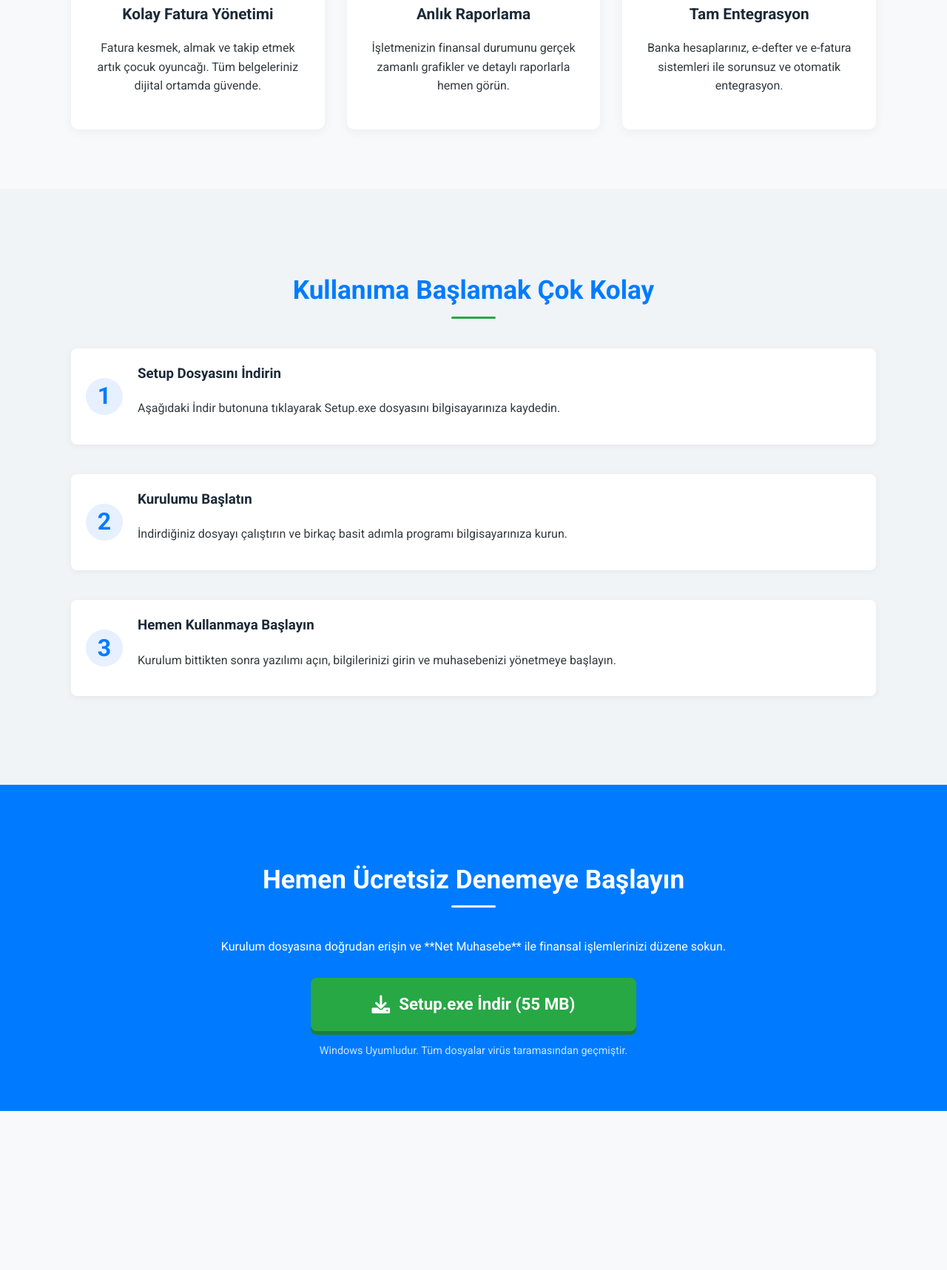
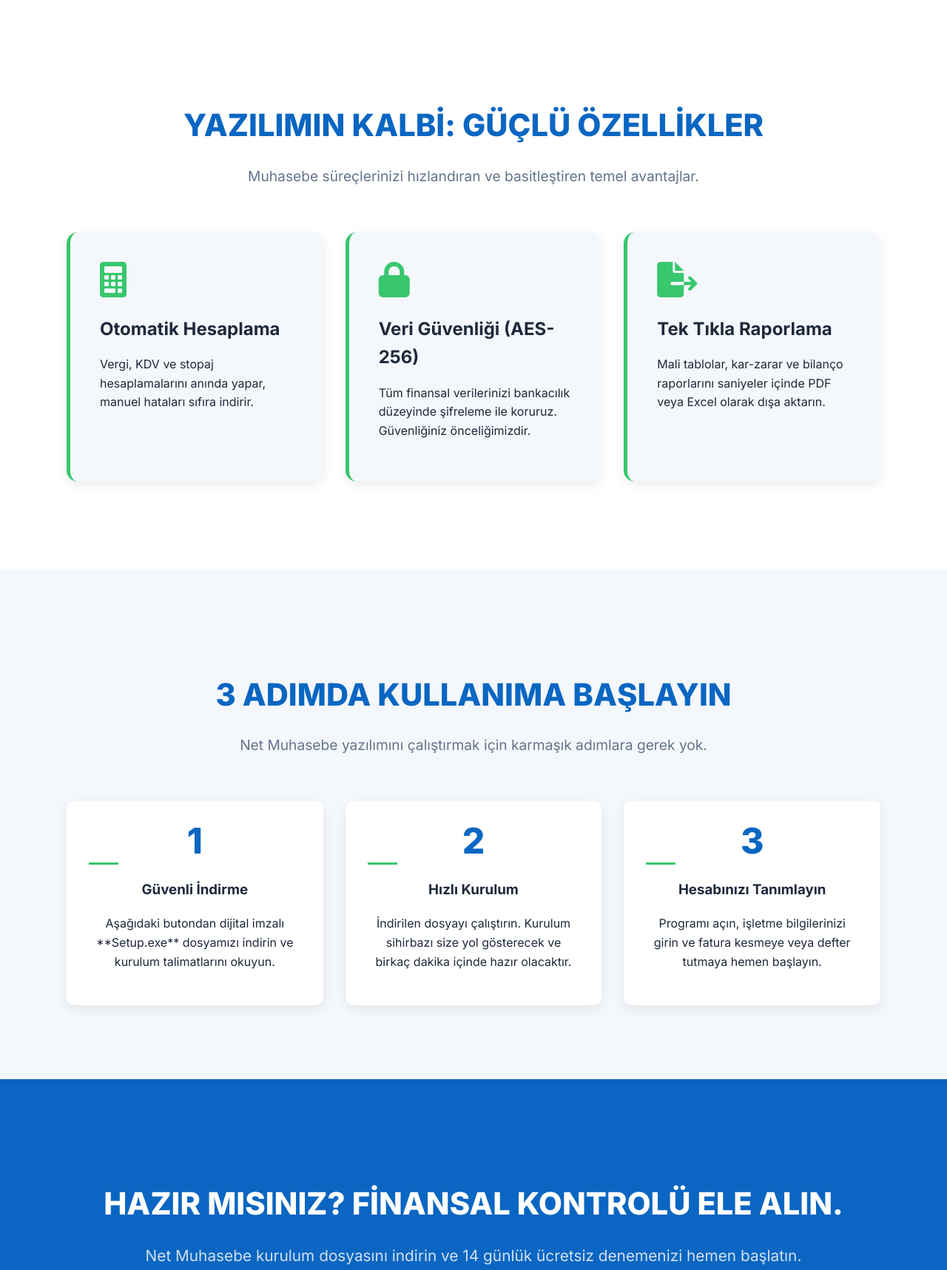
Before and after one commit to Adres1218/net-muhasabe-bilgasayar, a plain HTML site: page index.html in a window 1280 px wide. Shown: the part 794-2511 px from the top of the page at 74% size. Before the commit the page ends 2296 px from the top, so only its background shows below. Drawn offline with Linux system fonts and the light colour scheme.

Commit message:
Add files via upload

```diff
--- a/index.html
+++ b/index.html
@@ -4,264 +4,324 @@
     <meta charset="UTF-8">
     <meta name="viewport" content="width=device-width, initial-scale=1.0">
     <title>Net Muhasebe - Akıllı Muhasebe Çözümleri</title>
-    <link href="https://fonts.googleapis.com/css2?family=Roboto:wght@300;400;500;700&display=swap" rel="stylesheet">
+    <link href="https://fonts.googleapis.com/css2?family=Inter:wght@300;400;600;700;800&display=swap" rel="stylesheet">
     <link rel="stylesheet" href="https://cdnjs.cloudflare.com/ajax/libs/font-awesome/6.0.0-beta3/css/all.min.css">
     <style>
-        /* Ana Stil Ayarları */
+        /* Renkler ve Global Ayarlar */
         :root {
-            --primary-color: #007bff; /* Kurumsal Mavi */
-            --secondary-color: #28a745; /* Yeşil Vurgu */
-            --background-color: #f8f9fa; /* Açık Gri Arka Plan */
-            --text-color: #343a40; /* Koyu Gri Metin */
-            --dark-color: #1c2a38;
+            --primary-blue: #0A66C2; /* LinkedIn Mavisi, Kurumsal Güç */
+            --secondary-green: #38C76D; /* Canlı Yeşil, Başarı ve İndirme Vurgusu */
+            --light-bg: #F4F7FB; /* Çok Açık Gri/Mavi Arka Plan */
+            --dark-text: #1E293B; /* Koyu Gri Metin */
+            --shadow-light: 0 5px 15px rgba(0, 0, 0, 0.08);
+            --shadow-heavy: 0 10px 30px rgba(0, 0, 0, 0.15);
         }
 
         body {
-            font-family: 'Roboto', sans-serif;
-            background-color: var(--background-color);
-            color: var(--text-color);
+            font-family: 'Inter', sans-serif;
+            background-color: var(--light-bg);
+            color: var(--dark-text);
             margin: 0;
             padding: 0;
             line-height: 1.6;
+            scroll-behavior: smooth;
         }
 
         .container {
-            width: 85%;
-            max-width: 1200px;
+            width: 90%;
+            max-width: 1100px;
             margin: 0 auto;
             padding: 20px 0;
         }
 
-        /* Başlık (Hero) Bölümü */
-        #hero {
-            background-color: var(--dark-color);
-            color: white;
+        /* Başlık ve Bölüm Başlıkları */
+        section {
             padding: 80px 0;
             text-align: center;
         }
 
+        section h2 {
+            font-size: 2.6em;
+            font-weight: 800;
+            color: var(--primary-blue);
+            margin-bottom: 20px;
+            text-transform: uppercase;
+        }
+
+        .subtitle {
+            font-size: 1.2em;
+            color: #64748B;
+            margin-bottom: 60px;
+        }
+
+        /* --- HERO BÖLÜMÜ --- */
+        #hero {
+            background: linear-gradient(135deg, var(--primary-blue) 0%, #004d99 100%); /* Dinamik Arka Plan */
+            color: white;
+            padding: 120px 0;
+            text-align: left;
+            position: relative;
+            overflow: hidden;
+            border-bottom-left-radius: 50px;
+            border-bottom-right-radius: 50px;
+        }
+
+        #hero .container {
+            display: flex;
+            align-items: center;
+            justify-content: space-between;
+        }
+
+        .hero-text {
+            max-width: 50%;
+            padding-right: 40px;
+        }
+
         #hero h1 {
-            font-size: 3em;
-            font-weight: 700;
-            margin-bottom: 10px;
+            font-size: 3.5em;
+            font-weight: 800;
+            margin-bottom: 15px;
+            line-height: 1.2;
         }
 
         #hero p {
-            font-size: 1.2em;
+            font-size: 1.4em;
             font-weight: 300;
             margin-bottom: 40px;
-            color: #ccc;
+            color: #D3E0F0;
         }
 
-        /* Genel Bölüm Stilleri */
-        section {
-            padding: 60px 0;
-            text-align: center;
+        .hero-visual {
+            max-width: 45%;
+            height: 300px;
+            background-color: #0056b3;
+            border-radius: 15px;
+            box-shadow: var(--shadow-heavy);
+            display: flex;
+            align-items: center;
+            justify-content: center;
+            font-size: 4em;
+            color: white;
         }
 
-        section h2 {
-            font-size: 2.2em;
-            color: var(--primary-color);
-            margin-bottom: 40px;
-            position: relative;
-            padding-bottom: 10px;
+        /* --- ÖZELLİKLER BÖLÜMÜ --- */
+        #features {
+            background-color: white;
+            padding: 100px 0;
         }
 
-        section h2::after {
-            content: '';
-            width: 60px;
-            height: 3px;
-            background-color: var(--secondary-color);
-            position: absolute;
-            bottom: 0;
-            left: 50%;
-            transform: translateX(-50%);
-            border-radius: 2px;
-        }
-
-        /* Özellikler Bölümü */
         .features-grid {
-            display: flex;
-            justify-content: space-around;
+            display: grid;
+            grid-template-columns: repeat(auto-fit, minmax(300px, 1fr));
             gap: 30px;
-            margin-top: 40px;
-            flex-wrap: wrap;
         }
 
         .feature-item {
-            flex: 1;
-            min-width: 250px;
-            background: white;
-            padding: 30px;
-            border-radius: 10px;
-            box-shadow: 0 4px 15px rgba(0, 0, 0, 0.05);
-            transition: transform 0.3s;
-            border-top: 5px solid var(--primary-color);
+            background: var(--light-bg);
+            padding: 40px;
+            border-radius: 15px;
+            box-shadow: var(--shadow-light);
+            transition: all 0.3s ease;
+            text-align: left;
+            border-left: 5px solid var(--secondary-green);
         }
 
         .feature-item:hover {
-            transform: translateY(-5px);
+            transform: translateY(-8px) scale(1.02);
+            box-shadow: var(--shadow-heavy);
         }
 
         .feature-item i {
-            font-size: 2.5em;
-            color: var(--secondary-color);
+            font-size: 3em;
+            color: var(--secondary-green);
+            margin-bottom: 15px;
+            display: block;
+        }
+
+        .feature-item h3 {
+            color: var(--dark-text);
+            font-size: 1.5em;
+            margin-bottom: 10px;
+            font-weight: 700;
+        }
+
+        /* --- NASIL ÇALIŞIR BÖLÜMÜ --- */
+        #how-it-works {
+            background-color: var(--light-bg);
+        }
+
+        .works-grid {
+            display: flex;
+            justify-content: space-between;
+            gap: 30px;
+        }
+
+        .how-it-works-step {
+            flex: 1;
+            padding: 30px;
+            background: white;
+            border-radius: 10px;
+            box-shadow: var(--shadow-light);
+            position: relative;
+            z-index: 1;
+        }
+
+        .step-number {
+            font-size: 3em;
+            font-weight: 800;
+            color: var(--primary-blue);
+            line-height: 1;
             margin-bottom: 15px;
         }
 
-        .feature-item h3 {
-            color: var(--dark-color);
-            font-size: 1.3em;
-            margin-bottom: 10px;
+        .step-number::after {
+            content: '';
+            display: block;
+            width: 40px;
+            height: 3px;
+            background-color: var(--secondary-green);
+            margin-top: 5px;
         }
 
-        /* Nasıl Çalışır Bölümü */
-        .how-it-works-step {
-            display: flex;
-            align-items: center;
-            text-align: left;
-            margin-bottom: 40px;
-            padding: 20px;
-            background: white;
-            border-radius: 8px;
-            box-shadow: 0 2px 10px rgba(0, 0, 0, 0.05);
-        }
-
-        .step-number {
-            font-size: 2em;
-            font-weight: 700;
-            color: var(--primary-color);
-            margin-right: 20px;
-            background: #e6f0ff;
-            border-radius: 50%;
-            width: 50px;
-            height: 50px;
-            display: flex;
-            align-items: center;
-            justify-content: center;
-        }
-
-        .step-content h3 {
-            color: var(--dark-color);
-            margin-top: 0;
-        }
-
-        /* İndirme Bölümü (CTA) */
+        /* --- İNDİRME BÖLÜMÜ (CTA) --- */
         #download {
-            background-color: var(--primary-color);
-            color: white;
-            padding: 50px 0;
+            background-color: var(--primary-blue);
+            padding: 80px 0;
         }
 
         #download h2 {
             color: white;
+            margin-bottom: 10px;
         }
 
-        #download h2::after {
-            background-color: white;
+        #download p {
+            font-size: 1.3em;
+            color: #D3E0F0;
+            margin-bottom: 40px;
         }
 
-        /* İndirme Butonu: Üç boyutlu his ve dinamik animasyon */
+        /* İndirme Butonu: EN EFSANEVİ HALİ */
         .download-btn {
-            display: flex;
+            display: inline-flex;
             align-items: center;
             justify-content: center;
-            margin: 30px auto 0;
-            max-width: 350px;
-            padding: 18px 45px;
-            background-color: var(--secondary-color); /* Yeşil */
+            padding: 20px 60px;
+            background: var(--secondary-green);
             color: white;
             text-decoration: none;
-            border-radius: 8px;
-            font-size: 1.4em;
-            font-weight: 700;
-            transition: all 0.2s ease;
-            box-shadow: 0 5px 0 0 #1e7e34; /* Koyu Yeşil 3D gölge */
-            border: none;
+            border-radius: 50px;
+            font-size: 1.6em;
+            font-weight: 800;
+            transition: all 0.3s cubic-bezier(0.25, 0.8, 0.25, 1);
+            box-shadow: 0 8px 20px rgba(56, 199, 109, 0.5); /* Yeşil Parlama */
+            border: 3px solid white;
+            text-transform: uppercase;
         }
 
         .download-btn i {
-            margin-right: 12px;
-            font-size: 1.1em;
+            margin-right: 15px;
+            font-size: 1.3em;
+            animation: pulse 1.5s infinite; /* İkonu titreştirme */
         }
 
         .download-btn:hover {
-            background-color: #1e7e34;
-            box-shadow: 0 3px 0 0 #135223;
-            transform: translateY(2px);
+            background-color: #218c4e;
+            transform: translateY(-5px) scale(1.05);
+            box-shadow: 0 12px 30px rgba(56, 199, 109, 0.8);
         }
 
         .download-info {
-            font-size: 0.9em;
-            margin-top: 15px;
-            opacity: 0.8;
+            font-size: 1em;
+            margin-top: 30px;
+            opacity: 0.9;
+            color: #D3E0F0;
         }
+
+        /* Animasyonlar */
+        @keyframes pulse {
+            0% { transform: scale(1); }
+            50% { transform: scale(1.1); }
+            100% { transform: scale(1); }
+        }
+
+        /* Mobil Duyarlılık */
+        @media (max-width: 768px) {
+            #hero .container { flex-direction: column; text-align: center; }
+            .hero-text, .hero-visual { max-width: 100%; padding: 0; }
+            .hero-visual { margin-top: 40px; }
+            .works-grid { flex-direction: column; }
+            #hero h1 { font-size: 2.5em; }
+            .download-btn { font-size: 1.4em; padding: 15px 40px; }
+        }
+
     </style>
 </head>
 <body>
 
     <header id="hero">
         <div class="container">
-            <h1>Net Muhasebe: Finansal Zekanın Yeni Adresi</h1>
-            <p>Küçük ve orta ölçekli işletmeler için akıllı, hızlı ve kullanımı kolay muhasebe yazılımı.</p>
+            <div class="hero-text">
+                <h1>Net Muhasebe:<br>Finansal Başlangıcınız</h1>
+                <p>Karmaşık defter tutmayı unutun. İşletmenizi büyütmek için gereken tüm akıllı özellikler tek bir yazılımda.</p>
                 <a href="#download" class="download-btn">
                     <i class="fas fa-arrow-alt-circle-down"></i>
-                Hemen İndirmeye Başla
+                    HEMEN İNDİR
                 </a>
+            </div>
+            <div class="hero-visual">
+                <i class="fas fa-tachometer-alt"></i> </div>
         </div>
     </header>
 
     <section id="features">
         <div class="container">
-            <h2>Neden Net Muhasebe? Güçlü Özellikler</h2>
+            <h2>Yazılımın Kalbi: Güçlü Özellikler</h2>
+            <p class="subtitle">Muhasebe süreçlerinizi hızlandıran ve basitleştiren temel avantajlar.</p>
             <div class="features-grid">
 
                 <div class="feature-item">
-                    <i class="fas fa-file-invoice-dollar"></i>
-                    <h3>Kolay Fatura Yönetimi</h3>
-                    <p>Fatura kesmek, almak ve takip etmek artık çocuk oyuncağı. Tüm belgeleriniz dijital ortamda güvende.</p>
+                    <i class="fas fa-calculator"></i>
+                    <h3>Otomatik Hesaplama</h3>
+                    <p>Vergi, KDV ve stopaj hesaplamalarını anında yapar, manuel hataları sıfıra indirir.</p>
                 </div>
 
                 <div class="feature-item">
-                    <i class="fas fa-chart-line"></i>
-                    <h3>Anlık Raporlama</h3>
-                    <p>İşletmenizin finansal durumunu gerçek zamanlı grafikler ve detaylı raporlarla hemen görün.</p>
+                    <i class="fas fa-lock"></i>
+                    <h3>Veri Güvenliği (AES-256)</h3>
+                    <p>Tüm finansal verilerinizi bankacılık düzeyinde şifreleme ile koruruz. Güvenliğiniz önceliğimizdir.</p>
                 </div>
 
                 <div class="feature-item">
-                    <i class="fas fa-cogs"></i>
-                    <h3>Tam Entegrasyon</h3>
-                    <p>Banka hesaplarınız, e-defter ve e-fatura sistemleri ile sorunsuz ve otomatik entegrasyon.</p>
+                    <i class="fas fa-file-export"></i>
+                    <h3>Tek Tıkla Raporlama</h3>
+                    <p>Mali tablolar, kar-zarar ve bilanço raporlarını saniyeler içinde PDF veya Excel olarak dışa aktarın.</p>
                 </div>
             </div>
         </div>
     </section>
 
-    <section id="how-it-works" style="background-color: #f0f4f7;">
+    <section id="how-it-works">
         <div class="container">
-            <h2>Kullanıma Başlamak Çok Kolay</h2>
+            <h2>3 Adımda Kullanıma Başlayın</h2>
+            <p class="subtitle">Net Muhasebe yazılımını çalıştırmak için karmaşık adımlara gerek yok.</p>
 
+            <div class="works-grid">
                 <div class="how-it-works-step">
                     <div class="step-number">1</div>
-                <div class="step-content">
-                    <h3>Setup Dosyasını İndirin</h3>
-                    <p>Aşağıdaki İndir butonuna tıklayarak Setup.exe dosyasını bilgisayarınıza kaydedin.</p>
-                </div>
+                    <h3>Güvenli İndirme</h3>
+                    <p>Aşağıdaki butondan dijital imzalı **Setup.exe** dosyamızı indirin ve kurulum talimatlarını okuyun.</p>
                 </div>
 
                 <div class="how-it-works-step">
                     <div class="step-number">2</div>
-                <div class="step-content">
-                    <h3>Kurulumu Başlatın</h3>
-                    <p>İndirdiğiniz dosyayı çalıştırın ve birkaç basit adımla programı bilgisayarınıza kurun.</p>
-                </div>
+                    <h3>Hızlı Kurulum</h3>
+                    <p>İndirilen dosyayı çalıştırın. Kurulum sihirbazı size yol gösterecek ve birkaç dakika içinde hazır olacaktır.</p>
                 </div>
 
                 <div class="how-it-works-step">
                     <div class="step-number">3</div>
-                <div class="step-content">
-                    <h3>Hemen Kullanmaya Başlayın</h3>
-                    <p>Kurulum bittikten sonra yazılımı açın, bilgilerinizi girin ve muhasebenizi yönetmeye başlayın.</p>
+                    <h3>Hesabınızı Tanımlayın</h3>
+                    <p>Programı açın, işletme bilgilerinizi girin ve fatura kesmeye veya defter tutmaya hemen başlayın.</p>
                 </div>
             </div>
         </div>
@@ -269,15 +329,17 @@
 
     <section id="download">
         <div class="container">
-            <h2>Hemen Ücretsiz Denemeye Başlayın</h2>
-            <p>Kurulum dosyasına doğrudan erişin ve **Net Muhasebe** ile finansal işlemlerinizi düzene sokun.</p>
+            <h2>Hazır mısınız? Finansal Kontrolü Ele Alın.</h2>
+            <p>Net Muhasebe kurulum dosyasını indirin ve 14 günlük ücretsiz denemenizi hemen başlatın.</p>
 
             <a href="Setup.exe" download class="download-btn">
                 <i class="fas fa-download"></i>
-                Setup.exe İndir (55 MB)
+                Setup.exe İNDİR
             </a>
 
-            <div class="download-info">Windows Uyumludur. Tüm dosyalar virüs taramasından geçmiştir.</div>
+            <div class="download-info">
+                Sürüm 4.1.2 (55 MB) | Dijital İmzalı ve Antivirüs Taramalı Dosya.
+            </div>
         </div>
     </section>
 
```
Lines whose indentation alone changed are shown as unchanged.
